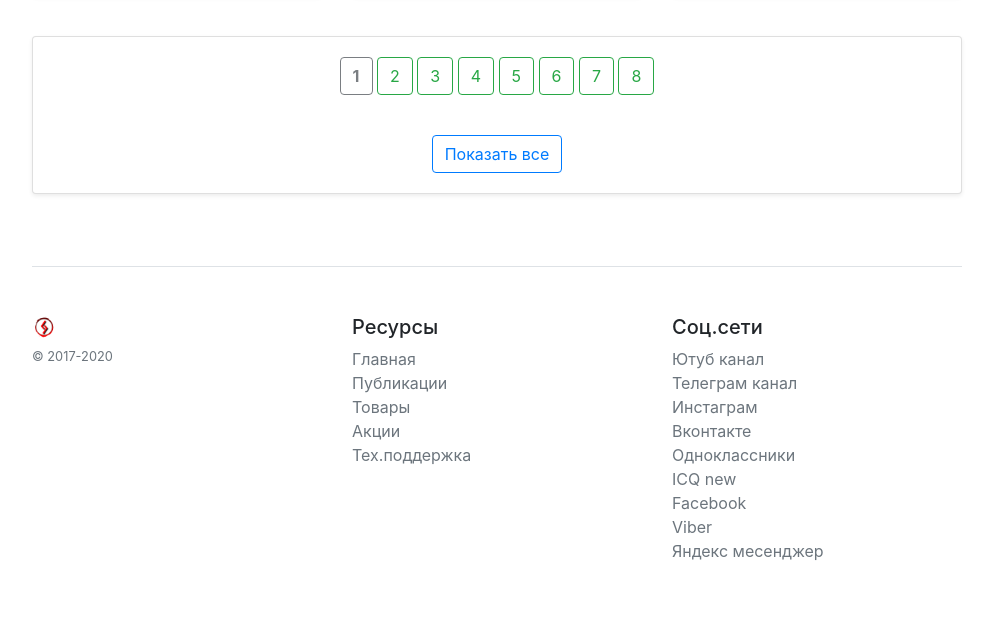
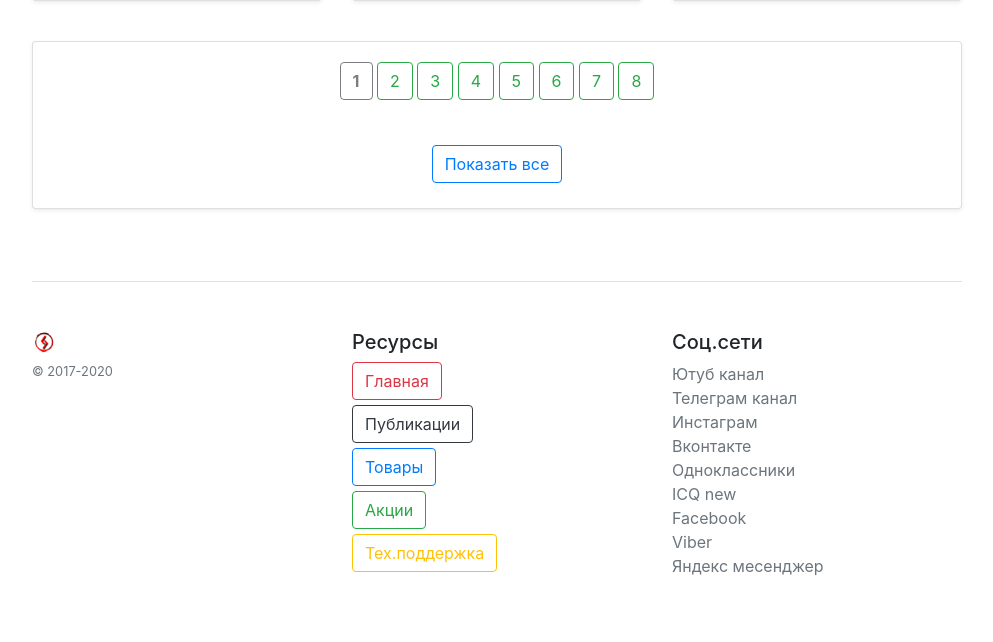
Before and after one commit to ogneyar/Hutoryanin, a Django app: page /public/1/ in a window 1280 px wide. Shown: the part 1174-1816 px from the top of the page, without its empty margins (143-1136 px from the left). Before the commit the page ends 1734 px from the top, so only its background shows below. Run offline with Django 3.2, Linux system fonts and the light colour scheme; data comes from the database, SQL or seed files in the repository; some libraries are stand-ins or nearby versions.

Commit message:
Add files via upload

```diff
--- a/web/templates/base.html
+++ b/web/templates/base.html
@@ -71,6 +71,10 @@
 	  input {
 	    width: 60%;
 	  }
+
+	  .btn {
+		margin-bottom:5px;
+	  }
     </style>
 
   </head>
@@ -80,8 +84,8 @@
   <h5 class="my-0 mr-md-auto font-weight-normal"><a class="btn btn-danger" href="/">ХуторянинЪ</a></h5>
   <nav class="my-2 my-md-0 mr-md-3">
     <!--<a class="btn btn-outline-dark" href="/">Главная</a>-->
-	<a class="btn btn-outline-dark" href="/public/1">Публикации</a>
-    <a class="btn btn-outline-primary" href="/shop">Товары</a>
+	<a class="btn btn-outline-dark" href="/public/1" style="margin-bottom:5px;">Публикации</a>
+    <a class="btn btn-outline-primary" href="/shop" style="margin-bottom:5px;">Товары</a>
 	<a class="btn btn-outline-success" href="/promo">Акции</a>
 	<!--<a class="p-2 text-dark" href="/about">Обо мне</a>-->
     <a class="btn btn-outline-warning" href="/support">Тех.поддержка</a>
@@ -113,12 +117,12 @@
       <div class="col-6 col-md">
         <h5>Ресурсы</h5>
         <ul class="list-unstyled text-small">
-          <li><a class="text-muted" href="/">Главная</a></li>
-		  <li><a class="text-muted" href="/public/1">Публикации</a></li>
+          <li><a class="btn btn-outline-danger" href="/">Главная</a></li>
+		  <li><a class="btn btn-outline-dark" href="/public/1">Публикации</a></li>
           <!--<li><a class="text-muted" href="/lk">Личный кабинет</a></li>-->
-          <li><a class="text-muted" href="/shop">Товары</a></li>
-          <li><a class="text-muted" href="/promo">Акции</a></li>
-          <li><a class="text-muted" href="/support">Тех.поддержка</a></li>
+          <li><a class="btn btn-outline-primary" href="/shop">Товары</a></li>
+          <li><a class="btn btn-outline-success" href="/promo">Акции</a></li>
+          <li><a class="btn btn-outline-warning" href="/support">Тех.поддержка</a></li>
           <!--<li><a class="text-muted" href="/about">о Хуторянине</a></li>-->
         </ul>
       </div>
--- a/web/templates/public.html
+++ b/web/templates/public.html
@@ -27,6 +27,41 @@
       <div class="card-body">
 
 		<iframe width="100%" height="100%" src="{{ urls.url }}" frameborder="0" allow="accelerometer; autoplay; encrypted-media; gyroscope; picture-in-picture" allowfullscreen></iframe>
+
+      </div>
+
+    </div>
+
+	{% endfor %}
+</div>
+
+
+<div class="card-deck mb-3 text-center">
+	<div class="card mb-4 shadow-sm">
+      <div class="card-body">
+		{% for i in quan_page %}
+			{% if i > 0 %}
+				{% if i == page_id %}
+				<button type="button" class="btn btn-outline-dark" disabled><b>{{ i }}</b></button>
+				{% else %}
+				<a class="btn btn-outline-success" href="/public/{{ i }}">{{ i }}</a>
+				{% endif %}
+			{% endif %}
+		{% endfor %}
+      </div>
+	  <div class="card-body">
+		{% if page_id == 0 %}
+		<button type="button" class="btn btn-outline-dark" disabled><b>Показать все</b></button>
+		{% else %}
+		<a class="btn btn-outline-primary" href="/public">Показать все</a>
+		{% endif %}
+      </div>
+    </div>
+</div>
+
+
+{% endblock %}
+
 
 		<!--https://www.youtube.com/embed/YWgFCe5tUso--><!--Подставка для ножа-->
 		<!--https://www.youtube.com/embed/dRTze2IpB-Y--><!--Ореховая пешка-->
@@ -94,50 +129,43 @@
 		<!--https://youtube.com/embed/HWAlFaOdnQM--><!--"Новогодняя сказка" в Западном-->
 		<!--https://youtube.com/embed/GC8sep7CURo--><!--Пешки для племяшки-->
 		<!--https://youtube.com/embed/WDmhbrnClU8--><!--Изготовление ножей из клапанов-->
-
-
-
-
-
+		<!--https://youtube.com/embed/DkRM4hxlslY--><!--Концерт к 23 февраля 2019-->
+		<!--https://youtube.com/embed/YclAqKxweGE--><!--Блогер Тобиас-->
+		<!--https://youtube.com/embed/CuM2icAxfws--><!--Часовые механизмы. Распаковка-->
+		<!--https://youtube.com/embed/9rU6mFK9yMw--><!--Фестиваль Казачьей культуры-->
+		<!--https://youtube.com/embed/G5qDJC8XtiE--><!--АКЦИЯ на канале ХуторянинЪ-->
+		<!--https://youtube.com/embed/4ywoXr44abo--><!--Борьба за тотем. Большая игра-->
+		<!--https://youtube.com/embed/bLJLBDT3W5s--><!--Каяльские чтения 2019-->
+		<!--https://youtube.com/embed/GdKAbSGZdz8--><!--Концерт ко дню России 2019-->
+		<!--https://youtube.com/embed/5nbu3ZxuJdQ--><!--Первая тысяча подписчиков-->
+		<!--https://youtube.com/embed/95oofFYrpfo--><!--Изготовление катушек для ниток-->
+		<!--https://youtube.com/embed/9kdrp82S65s--><!--Концерт ко дню Семьи 2019-->
+		<!--https://youtube.com/embed/cK5iwXtOPFQ--><!--Сделал НаноНож. Хвастовство-->
+		<!--https://youtube.com/embed/LShiFgiELWE--><!--Мой рекорд поковок. Хвастовство-->
+		<!--https://youtube.com/embed/mL345vZqVOU--><!--Сделал восемь ножей. Хвастовство-->
+		<!--https://youtube.com/embed/1vK7L3F-qDM--><!--Изготовление кожаных ножен-->
+		<!--https://youtube.com/embed/Mn4DvC1jYtg--><!--Тестирование продукции Weicon-->
+		<!--https://youtube.com/embed/3TmlG3DxDMU--><!--Ремонт керамического ножа-->
+		<!--https://youtube.com/embed/uCX2mbXqqHs--><!--Как рассчитать себестоимость-->
+		<!--https://youtube.com/embed/bdH0xH6W4pg--><!--Крым. Новый Свет. 2019-->
+		<!--https://youtube.com/embed/NExKFxuICeE--><!--Как отремонтировать печь-->
+		<!--https://youtube.com/embed/_osLY_y9GWw--><!--Концерт ко дню Урожая 2019-->
+		<!--https://youtube.com/embed/hzBzcC46Dlw--><!--Как сделать часы-->
+		<!--https://youtube.com/embed/WlQE0gR9-dk--><!--Как сделать ручки-->
+		<!--https://youtube.com/embed/AXloKgvd-UY--><!--Концерт ко дню Матери 2019-->
+		<!--https://youtube.com/embed/YjbDiVdMs2c--><!--Изготовление ложек для МБУК-->
+		<!--https://youtube.com/embed/Cz792awBX5c--><!--Изготовление ножа из стали 95х18-->
+		<!--https://youtube.com/embed/iCHAf2bN-08--><!--Концерт к Новому Году 2020-->
+		<!--https://youtube.com/embed/FFx5jnOz0VQ--><!--Ремонт поломок-->
+		<!--https://youtube.com/embed/1mMzEIjz9uY--><!--Концерт к Масленице 2020-->
+		<!--https://youtube.com/embed/wQzh3a-gOtk--><!--Как сделать подсвечник-->
+		<!--https://youtube.com/embed/aaSAkzmdCmI--><!--Очередные поковки. Хвастовство-->
 		<!--https://www.youtube.com/embed/SszezOHLCCY--><!--Реставрация ножа-->
 		<!--https://www.youtube.com/embed/QS2P92El7Zg--><!--Трипод. Хвастовство-->
 		<!--https://www.youtube.com/embed/HiC4CCsR_oU--><!--Кето-диета. Начало-->
 		<!--https://www.youtube.com/embed/XvZBVwniSPg--><!--Кето-диета. 1 месяц-->
-		<!--https://www.youtube.com/embed/8u-HGyBwuPU--><!--Ножи. Хвастовство-->
+		<!--https://www.youtube.com/embed/8u-HGyBwuPU--><!--Новые ножи. Хвастовство-->
 		<!--https://www.youtube.com/embed/ZAdtWyRppSs--><!--Кето-диета. 2 месяца-->
-		<!--https://www.youtube.com/embed/waeIXUoOtO0--><!--Ковка. Хвастовство-->
-		<!--https://www.youtube.com/embed/bepK5ehIwic--><!--Вакууматор. Тестирование-->
+		<!--https://www.youtube.com/embed/waeIXUoOtO0--><!--Новые поковки. Хвастовство-->
+		<!--https://www.youtube.com/embed/bepK5ehIwic--><!--Тестирование вакууматора. Часть 1-->
 		<!--https://www.youtube.com/embed/dGRJU_QlMf4--><!--Кето-диета. 3 месяца-->
-      </div>
-
-    </div>
-
-	{% endfor %}
-</div>
-
-
-<div class="card-deck mb-3 text-center">
-	<div class="card mb-4 shadow-sm">
-      <div class="card-body">
-		{% for i in quan_page %}
-			{% if i > 0 %}
-				{% if i == page_id %}
-				<button type="button" class="btn btn-outline-dark" disabled><b>{{ i }}</b></button>
-				{% else %}
-				<a class="btn btn-outline-success" href="/public/{{ i }}">{{ i }}</a>
-				{% endif %}
-			{% endif %}
-		{% endfor %}
-      </div>
-	  <div class="card-body">
-		{% if page_id == 0 %}
-		<button type="button" class="btn btn-outline-dark" disabled><b>Показать все</b></button>
-		{% else %}
-		<a class="btn btn-outline-primary" href="/public">Показать все</a>
-		{% endif %}
-      </div>
-    </div>
-</div>
-
-
-{% endblock %}
--- a/web/templates/shop.html
+++ b/web/templates/shop.html
@@ -7,7 +7,9 @@
 
   <h1 class="display-4">Товары от Хуторянина!</h1>
 
-  <p class="lead">Здесь Вы можете заказать товар или услугу. Ручная и умственная работа от Хуторянина. Выберайте понравившуюся категорию, нажав на изображение. Сайт перенаправит Вас на страницу заказа товара или услуги. Все возникающие вопросы направляйте в <a href="/support">тех.поддержку</a>.</p>
+  <p class="lead">Здесь Вы можете выбрать товар или услугу.</p>
+
+  <p class="lead">Ручная и умственная работа от Хуторянина. Выберайте понравившуюся категорию, нажав на изображение. Сайт перенаправит Вас на страницу заказа товара или услуги. Все возникающие вопросы направляйте в <a href="/support">тех.поддержку</a>.</p>
 
 </div>
 
```
